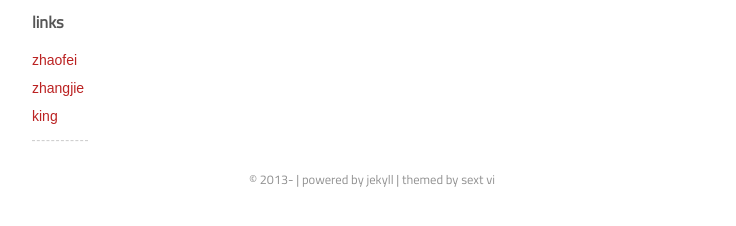
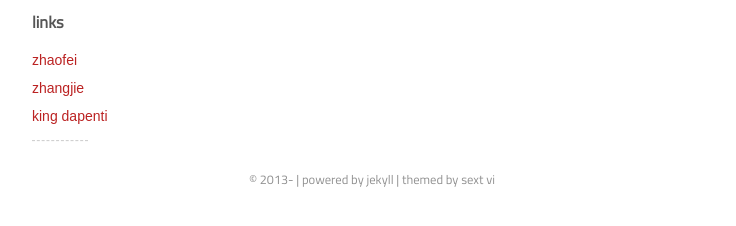
Before and after one commit to wujiantao/wujiantao.github.com, a Jekyll site: the page built from links.markdown, in a window 1280 px wide. Shown: the part 125-351 px from the top of the page, without its empty margins (268-1004 px from the left). Built offline with Jekyll 4.4.1, drawn with Linux system fonts in a browser that asks for light colours; some web fonts are replaced; Markdown is read by kramdown in place of the engine named in the settings.

Commit message:
update template

```diff
--- a/links.markdown
+++ b/links.markdown
@@ -6,5 +6,6 @@ layout: page
 [zhaofei](http://xuelangZF.github.io)
 [zhangjie](http://zhjie231.github.io)
 [king](http://heykings.com)
+[dapenti](http://www.dapenti.com/blog/blog.asp?subjectid=70&name=xilei)
 
 -----
```
